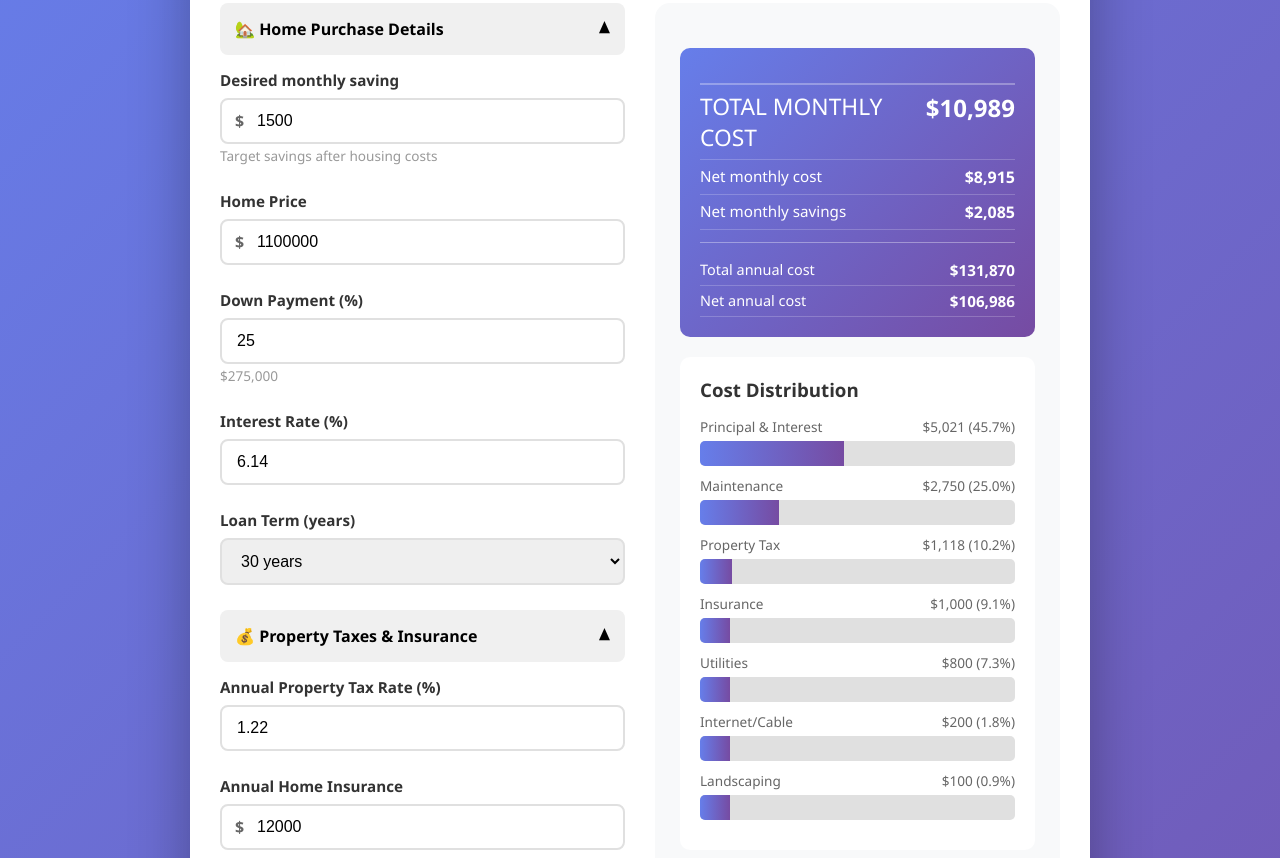
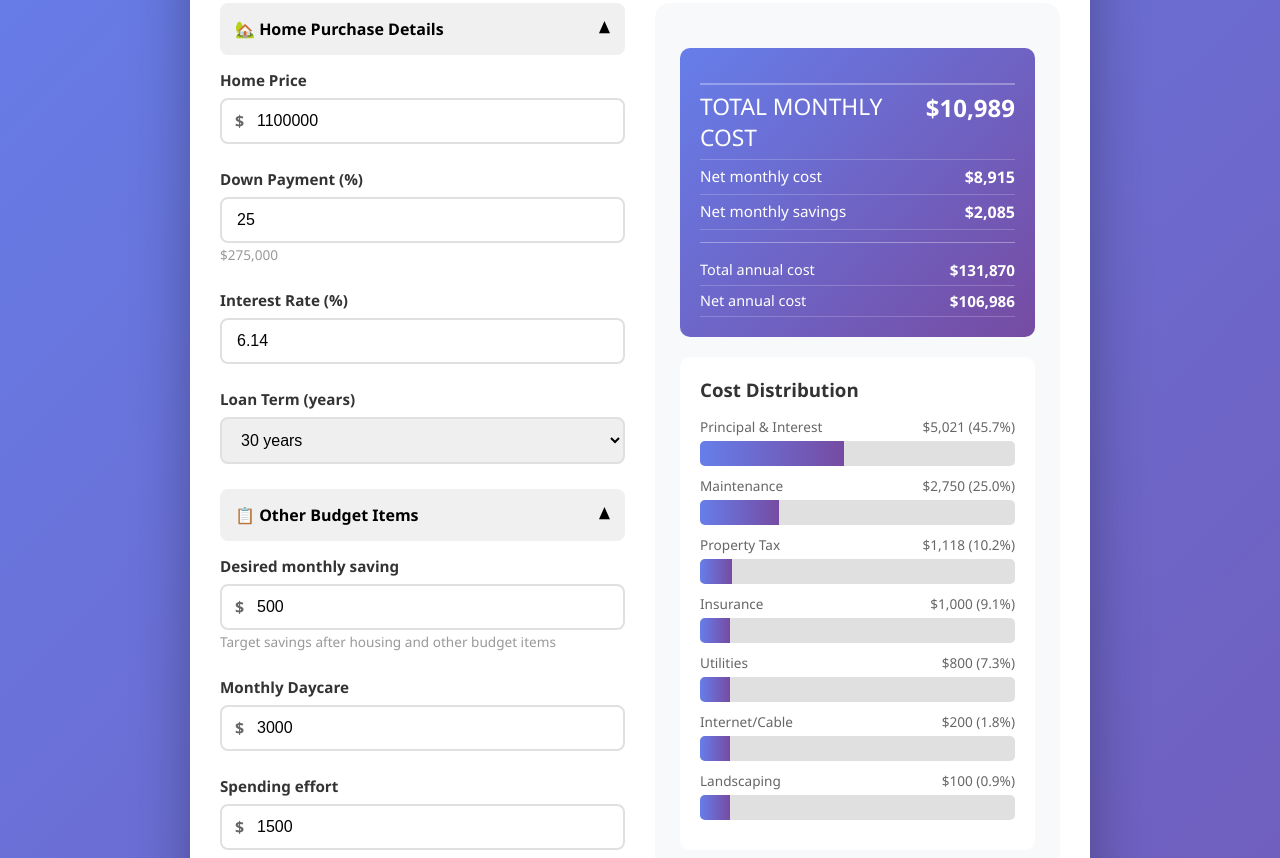
Before and after one commit to cbfp-projects/homeowner-calculator, a plain HTML site: page index.html in a window 1280 px wide. Shown: the part 182-1040 px from the top of the page. Drawn offline with Linux system fonts and the light colour scheme.

Commit message:
added "Other budget items"

```diff
--- a/index.html
+++ b/index.html
@@ -326,14 +326,6 @@
                     </div>
                     <div class="toggle-content active" id="section-purchase">
                         <div class="form-group">
-                            <label for="desiredMonthlySaving">Desired monthly saving</label>
-                            <div class="input-group">
-                                <span class="input-prefix">$</span>
-                                <input type="number" id="desiredMonthlySaving" value="1500" min="0" step="500">
-                            </div>
-                            <span class="info-text">Target savings after housing costs</span>
-                        </div>
-                        <div class="form-group">
                             <label for="homePrice">Home Price</label>
                             <div class="input-group">
                                 <span class="input-prefix">$</span>
@@ -359,6 +351,38 @@
                                 <option value="20">20 years</option>
                                 <option value="30" selected>30 years</option>
                             </select>
+                        </div>
+                    </div>
+                </div>
+
+                <!-- Other Budget Items -->
+                <div class="toggle-section">
+                    <div class="toggle-header" onclick="toggleSection('budget')">
+                        <span><strong>📋 Other Budget Items</strong></span>
+                        <span class="toggle-icon active" id="icon-budget">▼</span>
+                    </div>
+                    <div class="toggle-content active" id="section-budget">
+                        <div class="form-group">
+                            <label for="desiredMonthlySaving">Desired monthly saving</label>
+                            <div class="input-group">
+                                <span class="input-prefix">$</span>
+                                <input type="number" id="desiredMonthlySaving" value="500" min="0" step="100">
+                            </div>
+                            <span class="info-text">Target savings after housing and other budget items</span>
+                        </div>
+                        <div class="form-group">
+                            <label for="monthlyDaycare">Monthly Daycare</label>
+                            <div class="input-group">
+                                <span class="input-prefix">$</span>
+                                <input type="number" id="monthlyDaycare" value="3000" min="0" step="100">
+                            </div>
+                        </div>
+                        <div class="form-group">
+                            <label for="spendingEffort">Spending effort</label>
+                            <div class="input-group">
+                                <span class="input-prefix">$</span>
+                                <input type="number" id="spendingEffort" value="1500" min="0" step="100">
+                            </div>
                         </div>
                     </div>
                 </div>
@@ -534,6 +558,8 @@
         // Get all input elements
         const inputs = {
             desiredMonthlySaving: document.getElementById('desiredMonthlySaving'),
+            monthlyDaycare: document.getElementById('monthlyDaycare'),
+            spendingEffort: document.getElementById('spendingEffort'),
             homePrice: document.getElementById('homePrice'),
             downPayment: document.getElementById('downPayment'),
             interestRate: document.getElementById('interestRate'),
@@ -669,10 +695,13 @@
             document.getElementById('netAnnual').textContent = formatCurrency(Math.max(0, totalAnnual - taxBreakAnnual));
 
             const desiredMonthlySaving = parseFloat(inputs.desiredMonthlySaving.value) || 0;
+            const monthlyDaycare = parseFloat(inputs.monthlyDaycare.value) || 0;
+            const spendingEffort = parseFloat(inputs.spendingEffort.value) || 0;
+            const savingsThreshold = monthlyDaycare - spendingEffort + desiredMonthlySaving;
             const netMonthlySavings = 11000 - netMonthlyCost;
             const netMonthlySavingsEl = document.getElementById('netMonthlySavings');
             netMonthlySavingsEl.textContent = formatCurrency(netMonthlySavings);
-            netMonthlySavingsEl.classList.toggle('net-monthly-savings-negative', netMonthlySavings < desiredMonthlySaving);
+            netMonthlySavingsEl.classList.toggle('net-monthly-savings-negative', netMonthlySavings < savingsThreshold);
 
             // Update chart
             updateChart({
```
